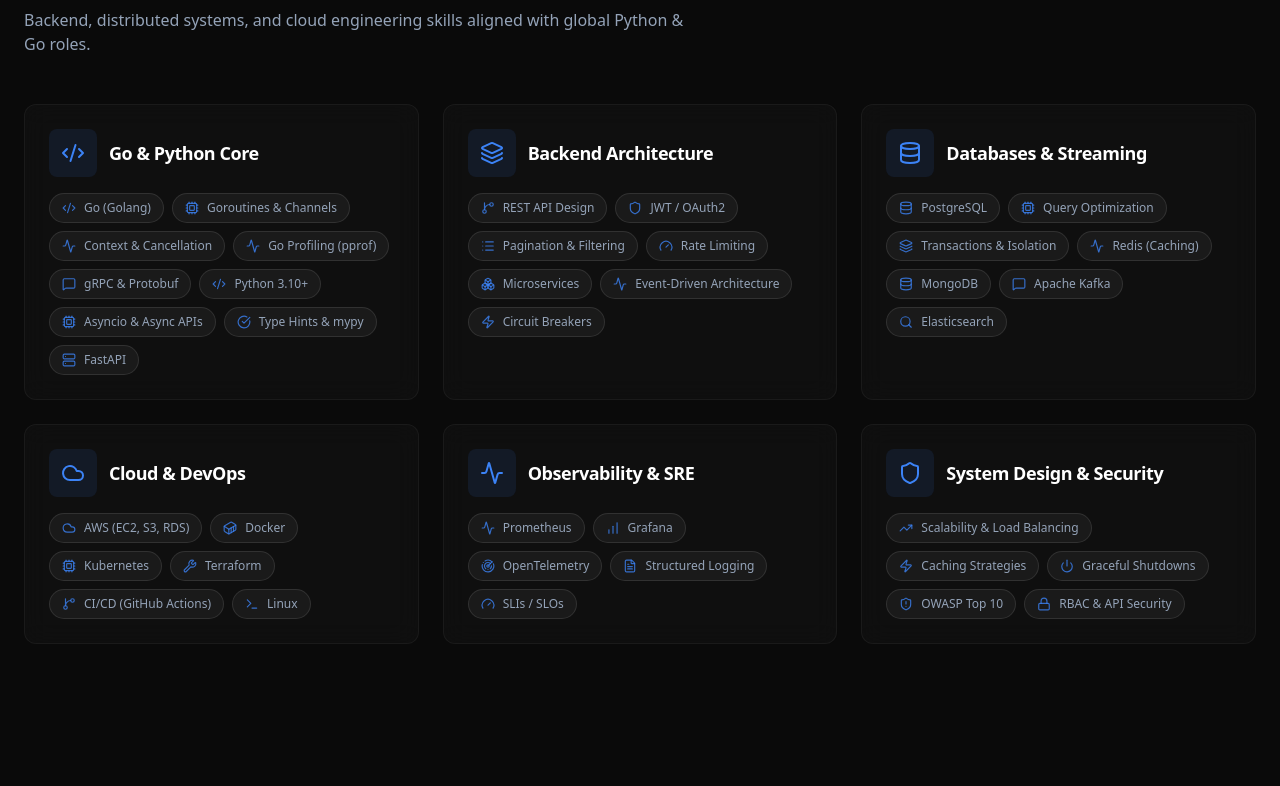
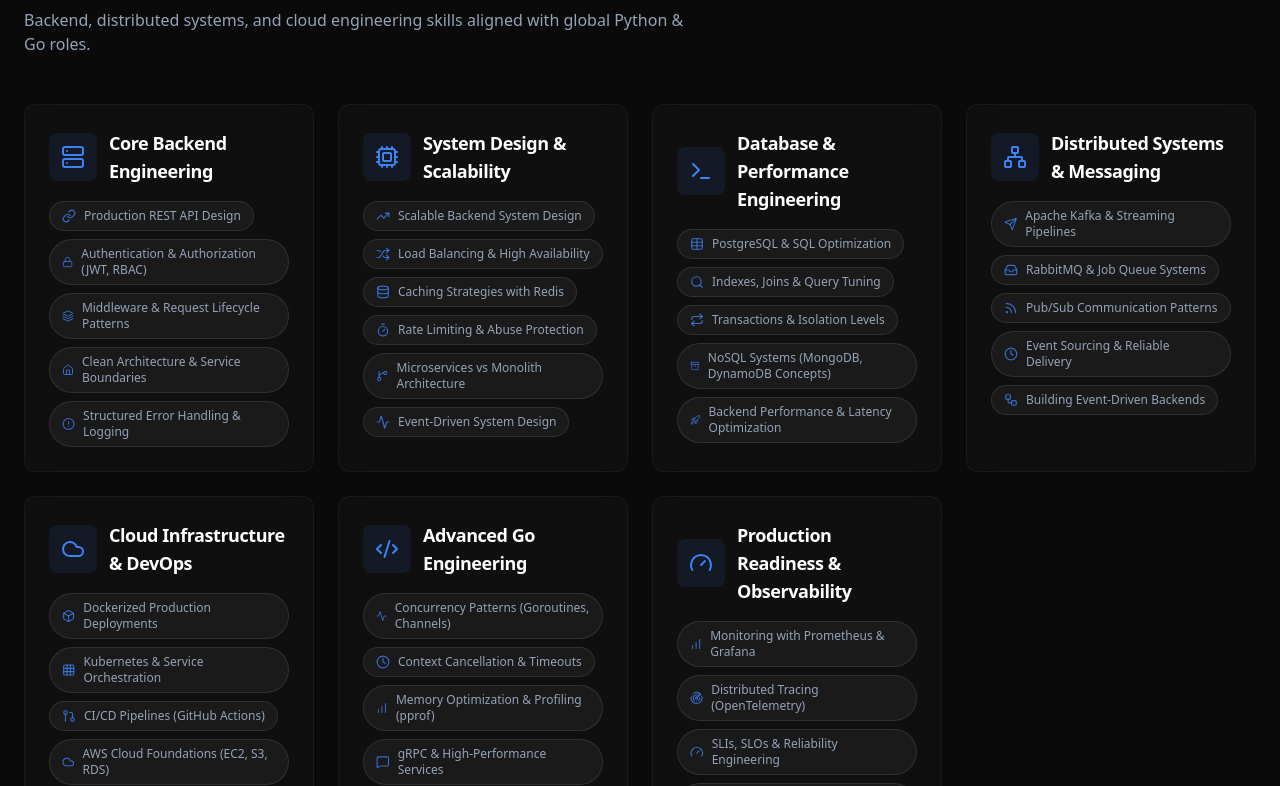
Before and after one commit to abhinavkumar03/backend-engineer-portfolio, a Next.js app: page / in a window 1280 px wide. Shown: the part 940-1726 px from the top of the page. Built offline with nearby package versions, Linux system fonts and the light colour scheme.

Commit message:
updated skills

```diff
--- a/src/components/Skills.tsx
+++ b/src/components/Skills.tsx
@@ -27,7 +27,7 @@
                     </p>
                 </div>
 
-                <div className="grid grid-cols-1 md:grid-cols-2 lg:grid-cols-3 gap-6">
+                <div className="grid grid-cols-1 md:grid-cols-2 lg:grid-cols-4 gap-6">
                     {skills.map((group, index) => {
                         const CategoryIcon = getIcon(group.icon);
 
--- a/src/data/portfolio.json
+++ b/src/data/portfolio.json
@@ -18,194 +18,188 @@
     },
     "skills": [
         {
-            "category": "Go & Python Core",
-            "icon": "Code2",
+            "category": "Core Backend Engineering",
+            "icon": "Server",
             "items": [
                 {
-                    "name": "Go (Golang)",
-                    "icon": "Code2"
+                    "name": "Production REST API Design",
+                    "icon": "Link"
                 },
                 {
-                    "name": "Goroutines & Channels",
-                    "icon": "Cpu"
+                    "name": "Authentication & Authorization (JWT, RBAC)",
+                    "icon": "Lock"
                 },
                 {
-                    "name": "Context & Cancellation",
-                    "icon": "Activity"
+                    "name": "Middleware & Request Lifecycle Patterns",
+                    "icon": "Layers"
                 },
                 {
-                    "name": "Go Profiling (pprof)",
-                    "icon": "Activity"
+                    "name": "Clean Architecture & Service Boundaries",
+                    "icon": "Home"
                 },
                 {
-                    "name": "gRPC & Protobuf",
-                    "icon": "MessageSquare"
-                },
-                {
-                    "name": "Python 3.10+",
-                    "icon": "Code2"
-                },
-                {
-                    "name": "Asyncio & Async APIs",
-                    "icon": "Cpu"
-                },
-                {
-                    "name": "Type Hints & mypy",
-                    "icon": "CheckCircle"
-                },
-                {
-                    "name": "FastAPI",
-                    "icon": "Server"
+                    "name": "Structured Error Handling & Logging",
+                    "icon": "AlertCircle"
                 }
             ]
         },
         {
-            "category": "Backend Architecture",
-            "icon": "Layers",
+            "category": "System Design & Scalability",
+            "icon": "Cpu",
             "items": [
                 {
-                    "name": "REST API Design",
+                    "name": "Scalable Backend System Design",
+                    "icon": "TrendingUp"
+                },
+                {
+                    "name": "Load Balancing & High Availability",
+                    "icon": "Shuffle"
+                },
+                {
+                    "name": "Caching Strategies with Redis",
+                    "icon": "Database"
+                },
+                {
+                    "name": "Rate Limiting & Abuse Protection",
+                    "icon": "Timer"
+                },
+                {
+                    "name": "Microservices vs Monolith Architecture",
                     "icon": "GitBranch"
                 },
                 {
-                    "name": "JWT / OAuth2",
-                    "icon": "Shield"
-                },
-                {
-                    "name": "Pagination & Filtering",
-                    "icon": "List"
-                },
-                {
-                    "name": "Rate Limiting",
-                    "icon": "Gauge"
-                },
-                {
-                    "name": "Microservices",
-                    "icon": "Boxes"
-                },
-                {
-                    "name": "Event-Driven Architecture",
+                    "name": "Event-Driven System Design",
                     "icon": "Activity"
-                },
-                {
-                    "name": "Circuit Breakers",
-                    "icon": "Zap"
                 }
             ]
         },
         {
-            "category": "Databases & Streaming",
-            "icon": "Database",
+            "category": "Database & Performance Engineering",
+            "icon": "Storage",
             "items": [
                 {
-                    "name": "PostgreSQL",
-                    "icon": "Database"
+                    "name": "PostgreSQL & SQL Optimization",
+                    "icon": "Table"
                 },
                 {
-                    "name": "Query Optimization",
-                    "icon": "Cpu"
+                    "name": "Indexes, Joins & Query Tuning",
+                    "icon": "Search"
                 },
                 {
-                    "name": "Transactions & Isolation",
-                    "icon": "Layers"
+                    "name": "Transactions & Isolation Levels",
+                    "icon": "Repeat"
                 },
                 {
-                    "name": "Redis (Caching)",
-                    "icon": "Activity"
+                    "name": "NoSQL Systems (MongoDB, DynamoDB Concepts)",
+                    "icon": "Archive"
                 },
                 {
-                    "name": "MongoDB",
-                    "icon": "Database"
-                },
-                {
-                    "name": "Apache Kafka",
-                    "icon": "MessageSquare"
-                },
-                {
-                    "name": "Elasticsearch",
-                    "icon": "Search"
+                    "name": "Backend Performance & Latency Optimization",
+                    "icon": "Rocket"
                 }
             ]
         },
         {
-            "category": "Cloud & DevOps",
-            "icon": "Cloud",
+            "category": "Distributed Systems & Messaging",
+            "icon": "Network",
             "items": [
                 {
-                    "name": "AWS (EC2, S3, RDS)",
-                    "icon": "Cloud"
+                    "name": "Apache Kafka & Streaming Pipelines",
+                    "icon": "Send"
                 },
                 {
-                    "name": "Docker",
-                    "icon": "Container"
+                    "name": "RabbitMQ & Job Queue Systems",
+                    "icon": "Inbox"
                 },
                 {
-                    "name": "Kubernetes",
-                    "icon": "Cpu"
+                    "name": "Pub/Sub Communication Patterns",
+                    "icon": "Rss"
                 },
                 {
-                    "name": "Terraform",
-                    "icon": "Wrench"
+                    "name": "Event Sourcing & Reliable Delivery",
+                    "icon": "Clock"
                 },
                 {
-                    "name": "CI/CD (GitHub Actions)",
-                    "icon": "GitBranch"
-                },
-                {
-                    "name": "Linux",
-                    "icon": "Terminal"
+                    "name": "Building Event-Driven Backends",
+                    "icon": "Workflow"
                 }
             ]
         },
         {
-            "category": "Observability & SRE",
-            "icon": "Activity",
+            "category": "Cloud Infrastructure & DevOps",
+            "icon": "Cloud",
             "items": [
                 {
-                    "name": "Prometheus",
-                    "icon": "Activity"
+                    "name": "Dockerized Production Deployments",
+                    "icon": "Box"
                 },
                 {
-                    "name": "Grafana",
-                    "icon": "BarChart"
+                    "name": "Kubernetes & Service Orchestration",
+                    "icon": "Grid"
                 },
                 {
-                    "name": "OpenTelemetry",
-                    "icon": "Radar"
+                    "name": "CI/CD Pipelines (GitHub Actions)",
+                    "icon": "GitPullRequest"
                 },
                 {
-                    "name": "Structured Logging",
-                    "icon": "FileText"
+                    "name": "AWS Cloud Foundations (EC2, S3, RDS)",
+                    "icon": "Cloud"
                 },
                 {
-                    "name": "SLIs / SLOs",
-                    "icon": "Gauge"
+                    "name": "Deploying Scalable Go Services",
+                    "icon": "Upload"
                 }
             ]
         },
         {
-            "category": "System Design & Security",
-            "icon": "Shield",
+            "category": "Advanced Go Engineering",
+            "icon": "Code2",
             "items": [
                 {
-                    "name": "Scalability & Load Balancing",
-                    "icon": "TrendingUp"
+                    "name": "Concurrency Patterns (Goroutines, Channels)",
+                    "icon": "Activity"
                 },
                 {
-                    "name": "Caching Strategies",
-                    "icon": "Zap"
+                    "name": "Context Cancellation & Timeouts",
+                    "icon": "Clock"
                 },
                 {
-                    "name": "Graceful Shutdowns",
-                    "icon": "Power"
+                    "name": "Memory Optimization & Profiling (pprof)",
+                    "icon": "BarChart"
                 },
                 {
-                    "name": "OWASP Top 10",
+                    "name": "gRPC & High-Performance Services",
+                    "icon": "MessageSquare"
+                },
+                {
+                    "name": "Idiomatic Go for Production Systems",
+                    "icon": "Check"
+                }
+            ]
+        },
+        {
+            "category": "Production Readiness & Observability",
+            "icon": "Gauge",
+            "items": [
+                {
+                    "name": "Monitoring with Prometheus & Grafana",
+                    "icon": "BarChart"
+                },
+                {
+                    "name": "Distributed Tracing (OpenTelemetry)",
+                    "icon": "Radar"
+                },
+                {
+                    "name": "SLIs, SLOs & Reliability Engineering",
+                    "icon": "Gauge"
+                },
+                {
+                    "name": "Secure Backend Practices (OWASP Top 10)",
                     "icon": "ShieldAlert"
                 },
                 {
-                    "name": "RBAC & API Security",
-                    "icon": "Lock"
+                    "name": "Building Systems CEOs Can Trust",
+                    "icon": "Shield"
                 }
             ]
         }
```
